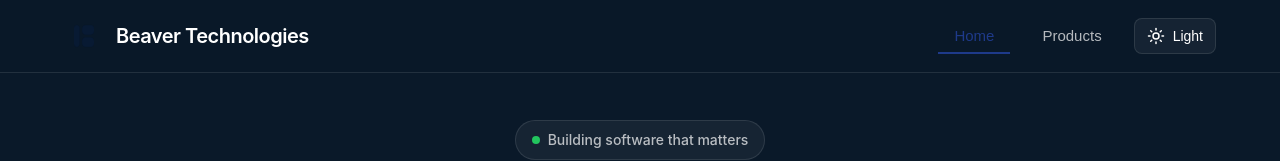
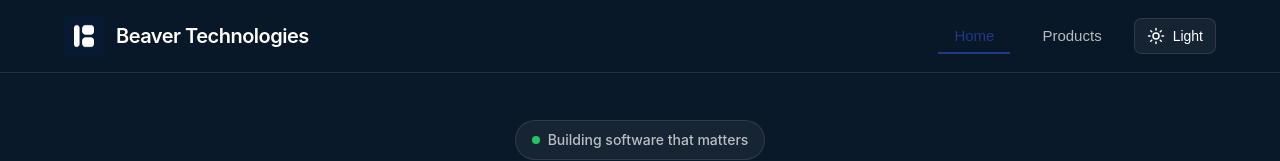
Before and after one commit to ikaydreams-dev/Beaver, a React (Vite) app: page / in a window 1280 px wide. Shown: the top 161 px of the page. Built offline with nearby package versions, Linux system fonts and the light colour scheme.

Commit message:
Add theme-aware logo switching
- Dark mode: white logo on navy background (new-logo-2.jpg)
- Light mode: navy logo on light background (new-logo-1.png)

```diff
--- a/src/components/Navbar.jsx
+++ b/src/components/Navbar.jsx
@@ -37,7 +37,7 @@ export default function Navbar({ theme, toggleTheme, currentPage, onNavigate })
           }}
         >
           <img
-            src="/new-logo-1.png"
+            src={theme === 'dark' ? '/new-logo-2.jpg' : '/new-logo-1.png'}
             alt="Beaver"
             style={{ height: 40 }}
           />
```
Also changed, not shown: public/new-logo-2.jpg (added).
